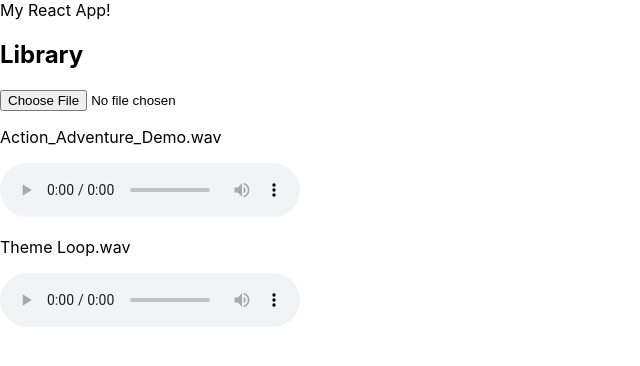
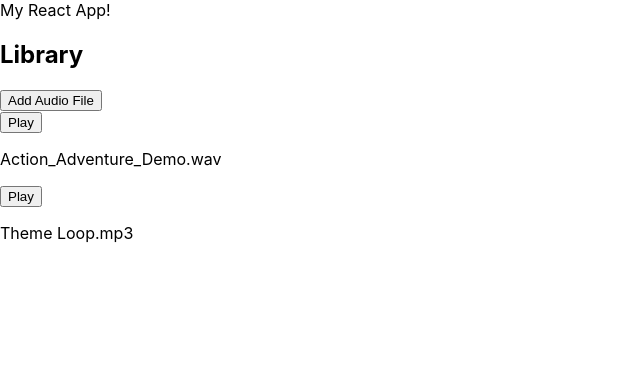
Before and after one commit to lkcina/qsound, a React (Create React App) app: page / in a window 1280 px wide. Shown: the top 366 px of the page, without its empty margins (0-640 px from the left). Built offline with nearby package versions, Linux system fonts and the light colour scheme.

Commit message:
Add library audio preview functionality

```diff
--- a/src/App.js
+++ b/src/App.js
@@ -14,7 +14,7 @@ class App extends React.Component {
         },
         {
           id: "theme-loop",
-          name: "Theme Loop.wav",
+          name: "Theme Loop.mp3",
           src: "test-library/Theme Loop.mp3",
           type: "audio/mpeg"
         }
@@ -47,23 +47,36 @@ class Library extends React.Component {
   }
 
   addAudioFile() {
-
+    console.log("Adding audio file");
   }
 
-  playAudioFile() {
-
+  playAudioFile(event) {
+    document.querySelectorAll("audio").forEach(audio => {
+      audio.pause();
+      audio.currentTime = 0;
+    });
+    if (event.target.classList.contains("library-playing")) {
+      event.target.classList.remove("library-playing");
+    } else {
+      document.querySelectorAll("library-playing").forEach(btn => {
+        btn.classList.remove("library-playing");
+      })
+      event.target.classList.add("library-playing");
+      event.target.parentElement.querySelector("audio").play();
+    };
   }
 
   render() {
     return (
       <div id="library">
         <h2>Library</h2>
-        <div class="toolbar">
-          <input type="file" />
+        <div className="toolbar">
+          <button onClick={this.addAudioFile}>Add Audio File</button>
         </div>
-        <div class="audio-file-container">
+        <div className="audio-file-container">
           {this.props.library.map(audioFile => (
-            <AudioFile id={audioFile.id} name={audioFile.name} src={audioFile.src}/>
+
+            <AudioFile key={audioFile.id} id={audioFile.id} name={audioFile.name} src={audioFile.src} playAudioFile={this.playAudioFile}/>
           ))}
         </div>
       </div>
@@ -73,11 +86,11 @@ class Library extends React.Component {
 
 const AudioFile = (props) => {
   return (
-    <div class="audio-file">
+    <div className="audio-file">
+      <button className="library-play-btn" onClick={props.playAudioFile}>Play</button>
       <p>{props.name}</p>
-      <audio controls>
-        <source src={props.src} type={props.type}/>
-      </audio>
+      <audio id={props.id} src={props.src} type={props.type}></audio>
+
     </div>
   );
 }
```
